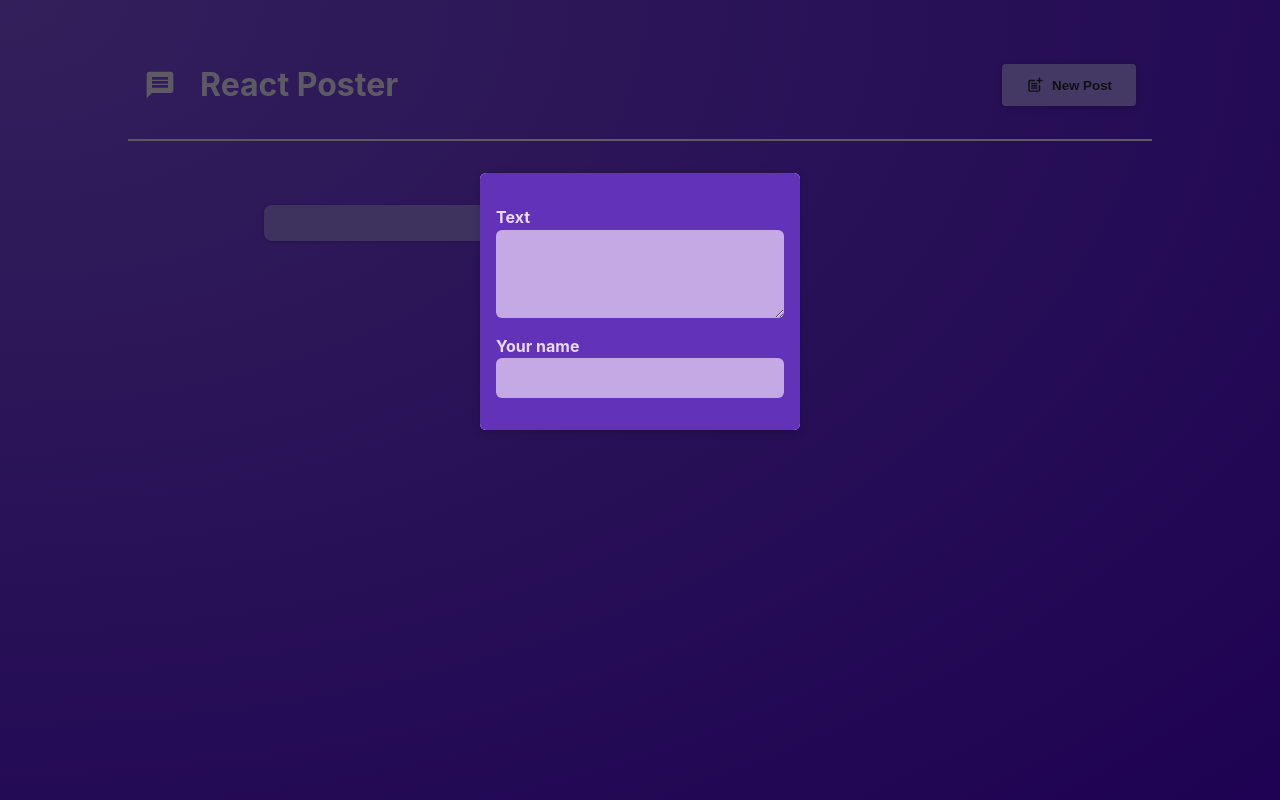
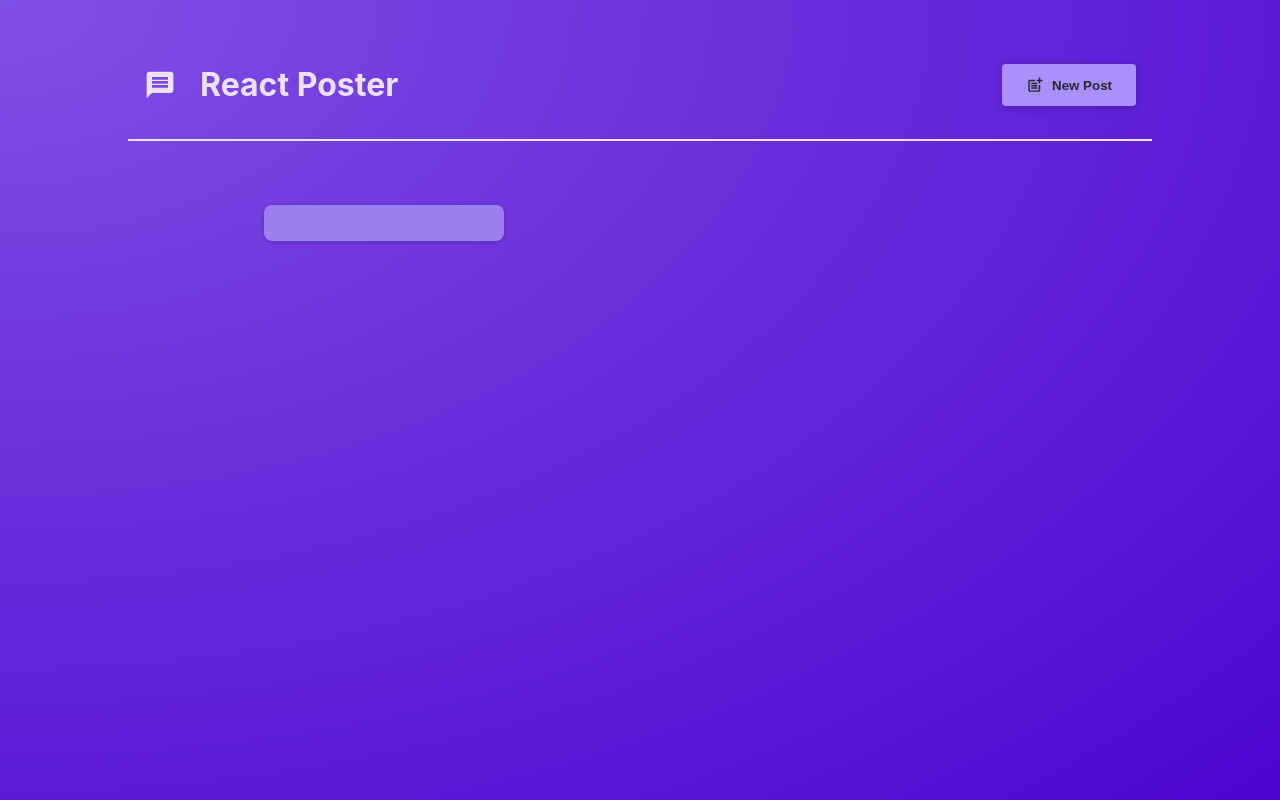
Before and after one commit to AllePiski/ReactCalcProject.github.io, a React (Vite) app: page / in a window 1280 px wide. Built offline with nearby package versions, Linux system fonts and the light colour scheme.

Commit message:
show the form when clicking the button in the header and hide it when clicking the bg

```diff
--- a/src/App.jsx
+++ b/src/App.jsx
@@ -1,12 +1,23 @@
 import PostList from "./components/PostList";
 import MainHeader from "./components/MainHeader";
+import { useState } from "react";
 
 function App() {
+  const [isModalVisible, setIsModalVisible] = useState(false);
+
+  const hideModalHandler = () => {
+    setIsModalVisible(false);
+  };
+
+  const showModalHandler = () => {
+    setIsModalVisible(true);
+  };
+
   return (
     <>
-      <MainHeader />
+      <MainHeader onCreatePost={showModalHandler} />
       <main>
-        <PostList />
+        <PostList isVisible={isModalVisible} onStopPosting={hideModalHandler} />
       </main>
     </>
   );
--- a/src/components/PostList.jsx
+++ b/src/components/PostList.jsx
@@ -4,10 +4,9 @@ import NewPost from "./NewPost";
 import Modal from "./Modal";
 import { useState } from "react";
 
-export default function PostList() {
+export default function PostList({ isVisible, onStopPosting }) {
   const [enteredBody, setEnteredBody] = useState("");
   const [enteredAuthor, setEnteredAuthor] = useState("");
-  const [isModalVisible, setIsModalVisible] = useState(true);
 
   const bodyChangeHandler = (event) => {
     setEnteredBody(event.target.value);
@@ -17,14 +16,10 @@ export default function PostList() {
     setEnteredAuthor(event.target.value);
   };
 
-  const hideModalHandler = () => {
-    setIsModalVisible(false);
-  };
-
   return (
     <>
-      {isModalVisible && (
-        <Modal onClose={hideModalHandler}>
+      {isVisible && (
+        <Modal onClose={onStopPosting}>
           <NewPost
             onBodyChange={bodyChangeHandler}
             onAuthorChange={AuthorChangeHandler}
```
